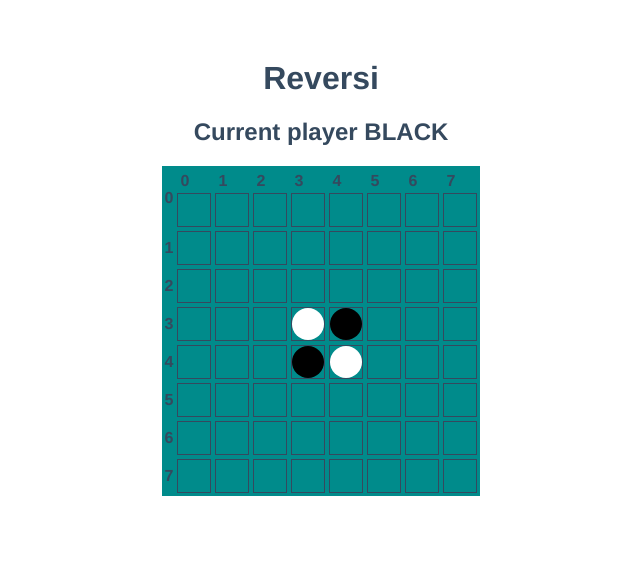
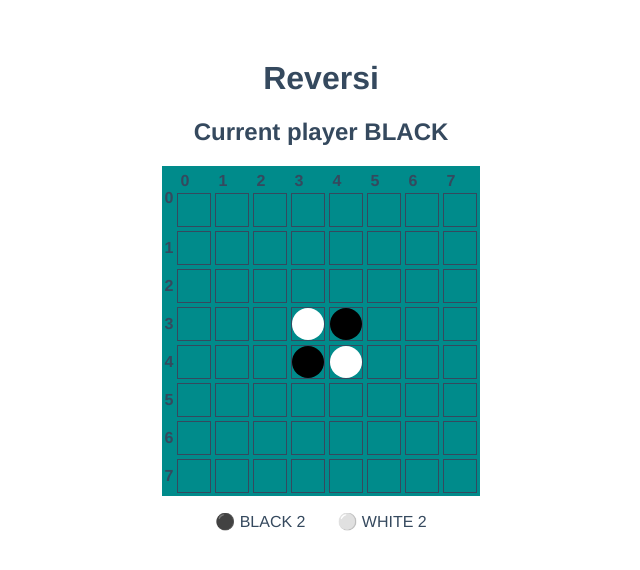
Before and after one commit to delphinemillet/Reversi, a Vue app: page / in a window 1280 px wide. Shown: the top 570 px of the page, without its empty margins (319-959 px from the left). Built offline with nearby package versions, Linux system fonts and the light colour scheme.

Commit message:
:sparkles: score

```diff
--- a/src/App.vue
+++ b/src/App.vue
@@ -2,13 +2,17 @@
   <div id="app">
     <h1>Reversi</h1>
     <Player />
-    <Board />
+    <div class="game">
+      <Board />
+      <Score />
+    </div>
   </div>
 </template>
 
 <script>
 import Player from './components/Player.vue'
 import Board from './components/Board.vue'
+import Score from './components/Score.vue'
 import game from "./services/game"
 
 export default {
@@ -16,6 +20,7 @@ export default {
   components: {
     Player,
     Board,
+    Score,
   },
   beforeCreate() {
     game.initGame()
@@ -32,4 +37,10 @@ export default {
   color: #35495e;
   margin-top: 60px;
 }
+
+.game {
+  display: flex;
+  flex-direction: column;
+  align-items: center;
+}
 </style>
--- a/src/components/Board.vue
+++ b/src/components/Board.vue
@@ -1,10 +1,10 @@
 <template>
   <table id="board">
-    <tr v-for="(row, i) in game.rows" :key="i">
+    <tr v-for="(row, i) in game.state" :key="i">
       <th>{{ i }}</th>
-      <td v-for="(col, j) in game.cols" :key="j">
+      <td v-for="(col, j) in game.state[i]" :key="j">
         <th v-if="!i">{{ j }}</th>
-        <Tile @onClickTile="game.play(i, j)" :state="game.getState(i, j)" />
+        <Tile @onClickTile="game.play(i, j)" :state="col" />
       </td>
     </tr>
   </table>
--- /dev/null
+++ b/src/components/Score.vue
@@ -0,0 +1,31 @@
+<template>
+  <div class="score">
+    <div class="player">⚫ {{ BLACK }} {{ game.getScore(BLACK)}}</div>
+    <div class="player">⚪ {{ WHITE }} {{ game.getScore(WHITE)}}</div>
+  </div>
+</template>
+
+<script>
+import game from "../services/game"
+import { BLACK, WHITE } from "../constants/gameStates.js"
+
+export default {
+  name: 'RScore',
+
+  data: () => ({
+    game,
+    BLACK,
+    WHITE
+  }),
+}
+</script>
+
+<style>
+.score {
+  margin: 1em 0;
+  display: flex;
+}
+.player {
+  padding: 0 1em;
+}
+</style>
--- a/src/services/game.js
+++ b/src/services/game.js
@@ -1,8 +1,6 @@
 import { WHITE, BLACK, EMPTY, SIZE } from "../constants/gameStates";
 
 export default {
-  cols: Array(...Array(8)),
-  rows: Array(...Array(8)),
   state: [],
 
   // INITIALIZATION
@@ -41,6 +39,9 @@ export default {
     return this.currentPlayer === BLACK ? WHITE : BLACK
   },
 
+  getScore(player) {
+    return this.state.reduce((acc, row) => acc + row.filter(state => state === player).length, 0)
+  },
 
   // GAME
   // check if the move is valid
```
Also changed, not shown: 1 other file (tests, documents, lock files or other folders).
